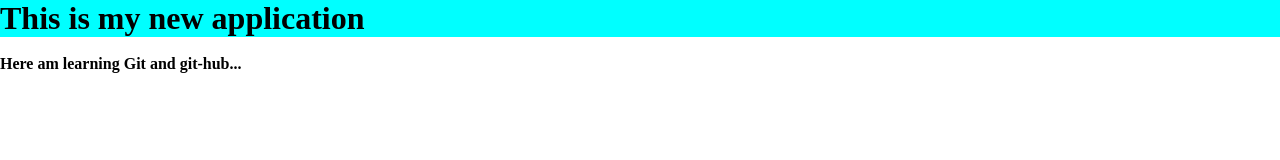
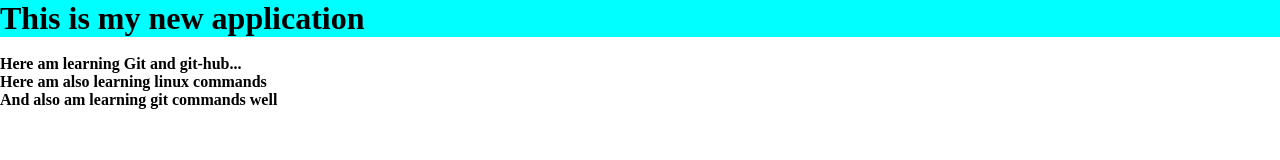
Before and after one commit to shweta-sanagalad/Newaplication, a plain HTML site: page index.html in a window 1280 px wide. Drawn offline with Linux system fonts and the light colour scheme.

Commit message:
second commit

```diff
--- a/index.html
+++ b/index.html
@@ -10,6 +10,9 @@
     <h1>This is my new application</h1>
     <br>
     <h4 class="home">Here am learning Git and git-hub...</h4>
+    <h4>Here am also learning linux commands</h4>
+    <h4>And also am learning git commands well</h4>
+
 
 
     <script src="script.js"></script>
```
